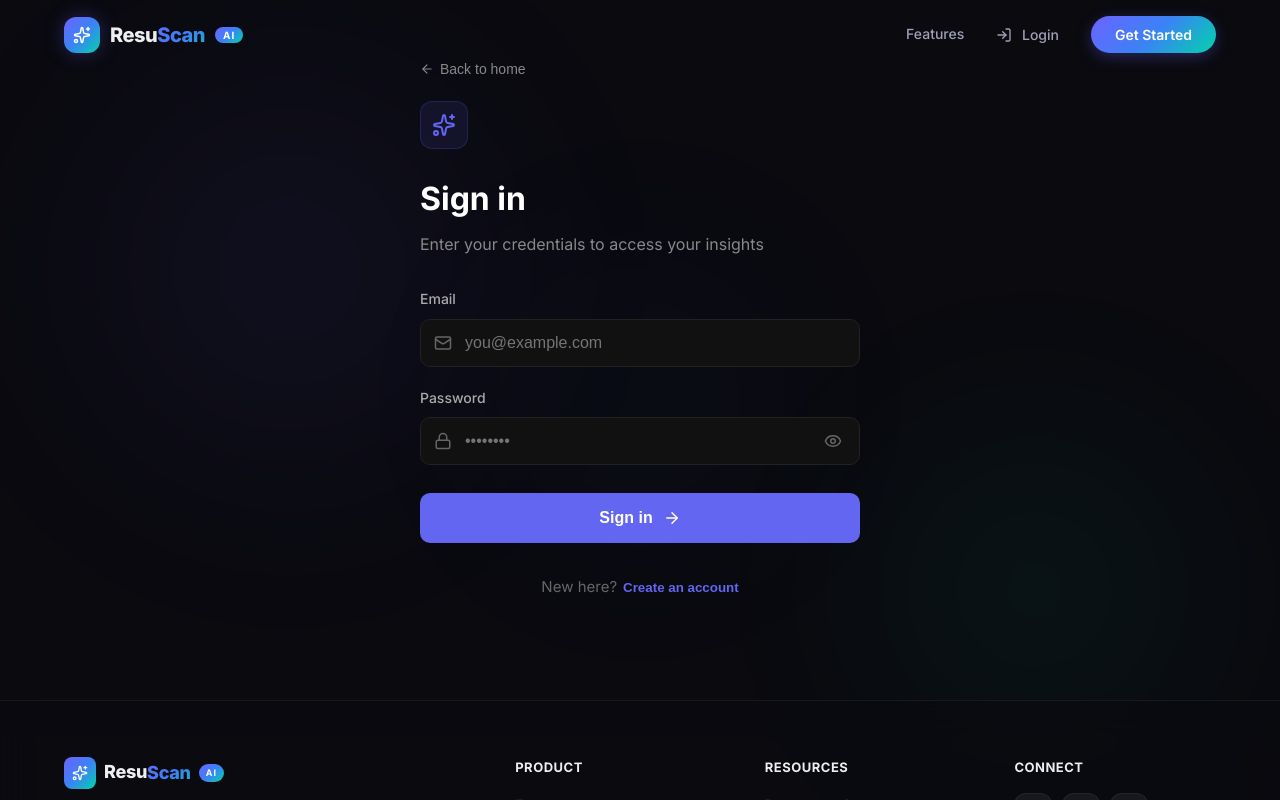
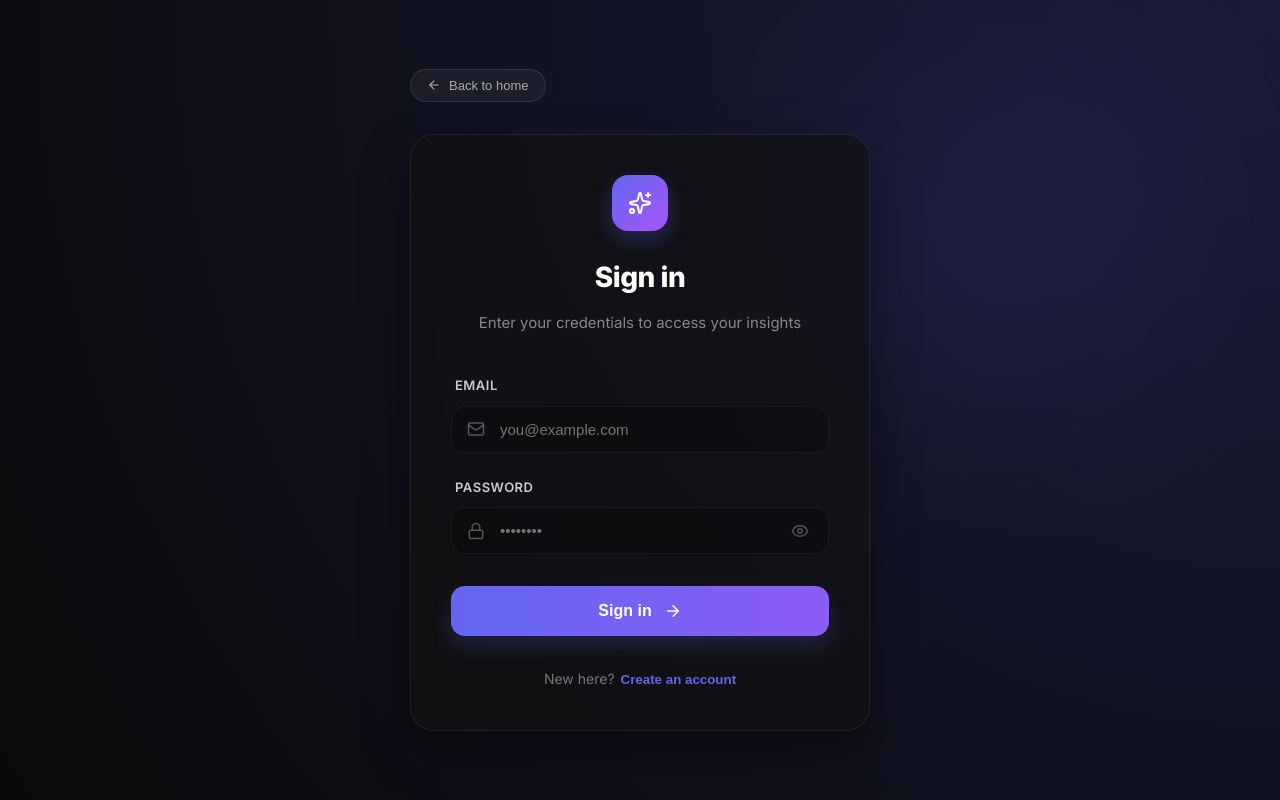
Before and after one commit to RAISHUBHAM3803/resume-analyzer, a React (Vite) app in the folder client/: page / in a window 1280 px wide. Both pictures are taken after a click on the button "Get Started". Shown: the top 800 px of the page. Built offline with nearby package versions, Linux system fonts and the light colour scheme.

Commit message:
style: rearrange auth UI into centered glassmorphic card

```diff
--- a/client/src/App.jsx
+++ b/client/src/App.jsx
@@ -51,6 +51,7 @@ function App() {
         <div className="orb orb-3"></div>
       </div>
 
+      {view !== "auth" && (
         <Navbar
           onLogoClick={goHome}
           onGetStarted={goUpload}
@@ -59,6 +60,7 @@ function App() {
           onLogout={handleLogout}
           onLoginClick={goAuth}
         />
+      )}
 
       <main className="main-content">
         {view === "home" && <HeroSection onGetStarted={goUpload} />}
--- a/client/src/components/Auth.css
+++ b/client/src/components/Auth.css
@@ -1,101 +1,118 @@
 .auth-section {
-  min-height: calc(100vh - 100px);
+  min-height: 100vh;
   display: flex;
   align-items: center;
   justify-content: center;
-  padding: 2rem;
-  font-family: 'Inter', system-ui, -apple-system, sans-serif;
+  padding: 1.5rem;
+  background: radial-gradient(circle at top right, #1a1b3a 0%, #0a0a0a 100%);
+  position: relative;
+  overflow: hidden;
+}
+
+/* Background decorative elements */
+.auth-section::before {
+  content: '';
+  position: absolute;
+  width: 300px;
+  height: 300px;
+  background: #6366f1;
+  filter: blur(120px);
+  opacity: 0.15;
+  top: 10%;
+  right: 10%;
+  z-index: 0;
 }
 
 .auth-container {
   width: 100%;
-  max-width: 440px;
+  max-width: 460px;
   position: relative;
+  z-index: 1;
 }
 
 .auth-back {
-  position: absolute;
-  top: -40px;
-  left: 0;
-  background: none;
-  border: none;
-  color: #888;
+  background: rgba(255, 255, 255, 0.05);
+  border: 1px solid rgba(255, 255, 255, 0.1);
+  color: #aaa;
+  padding: 8px 16px;
+  border-radius: 100px;
   cursor: pointer;
-  font-size: 14px;
-  display: flex;
+  font-size: 13px;
+  display: inline-flex;
   align-items: center;
-  gap: 6px;
-  transition: color 0.2s;
+  gap: 8px;
+  transition: all 0.3s ease;
+  margin-bottom: 2rem;
+  backdrop-filter: blur(4px);
 }
 
 .auth-back:hover {
   color: #fff;
+  background: rgba(255, 255, 255, 0.1);
+  border-color: rgba(255, 255, 255, 0.2);
+  transform: translateX(-4px);
 }
 
 .auth-card {
-  background: transparent;
-  width: 100%;
+  background: rgba(18, 18, 18, 0.7);
+  backdrop-filter: blur(12px);
+  border: 1px solid rgba(255, 255, 255, 0.08);
+  border-radius: 24px;
+  padding: 2.5rem;
+  box-shadow: 0 20px 50px rgba(0, 0, 0, 0.4);
 }
 
 .auth-hdr {
-  margin-bottom: 2rem;
+  text-align: center;
+  margin-bottom: 2.5rem;
 }
 
 .auth-icon {
-  width: 48px;
-  height: 48px;
-  background: rgba(99, 102, 241, 0.1);
-  border: 1px solid rgba(99, 102, 241, 0.2);
-  border-radius: 12px;
+  width: 56px;
+  height: 56px;
+  background: linear-gradient(135deg, #6366f1 0%, #a855f7 100%);
+  border-radius: 16px;
   display: flex;
   align-items: center;
   justify-content: center;
-  color: #6366f1;
-  margin-bottom: 1.5rem;
+  color: #fff;
+  margin: 0 auto 1.5rem;
+  box-shadow: 0 8px 20px rgba(99, 102, 241, 0.3);
 }
 
 .auth-hdr h2 {
-  font-size: 32px;
-  font-weight: 700;
+  font-size: 28px;
+  font-weight: 800;
   color: #fff;
-  margin-bottom: 0.5rem;
+  margin-bottom: 0.75rem;
+  letter-spacing: -0.5px;
 }
 
 .auth-hdr p {
   color: #888;
-  font-size: 16px;
-  line-height: 1.5;
-}
-
-.auth-error {
-  background: rgba(239, 68, 68, 0.1);
-  border: 1px solid rgba(239, 68, 68, 0.2);
-  color: #ef4444;
-  padding: 0.75rem 1rem;
-  border-radius: 8px;
-  font-size: 14px;
-  display: flex;
-  align-items: center;
-  gap: 8px;
-  margin-bottom: 1.5rem;
+  font-size: 15px;
+  line-height: 1.6;
 }
 
 .auth-form {
   display: flex;
   flex-direction: column;
-  gap: 1.25rem;
+  gap: 1.5rem;
 }
 
 .input-group {
   display: flex;
   flex-direction: column;
-  gap: 0.5rem;
+  gap: 0.6rem;
 }
 
 .input-label {
-  font-size: 14px;
-  font-weight: 500;
-  color: #aaa;
+  font-size: 13px;
+  font-weight: 600;
+  color: #ccc;
+  margin-left: 4px;
+  text-transform: uppercase;
+  letter-spacing: 0.5px;
 }
 
 .input-wrapper {
@@ -106,27 +123,32 @@
 
 .input-icon-left {
   position: absolute;
-  left: 14px;
-  color: #666;
+  left: 16px;
+  color: #555;
   pointer-events: none;
+  transition: color 0.3s ease;
 }
 
 .auth-input {
   width: 100%;
-  background: #111;
-  border: 1px solid #222;
-  border-radius: 10px;
-  padding: 14px 14px 14px 44px;
+  background: rgba(0, 0, 0, 0.2);
+  border: 1.5px solid rgba(255, 255, 255, 0.05);
+  border-radius: 14px;
+  padding: 14px 14px 14px 48px;
   color: #fff;
-  font-size: 16px;
-  transition: all 0.2s ease;
+  font-size: 15px;
+  transition: all 0.3s cubic-bezier(0.4, 0, 0.2, 1);
 }
 
 .auth-input:focus {
   outline: none;
   border-color: #6366f1;
-  background: #161616;
+  background: rgba(0, 0, 0, 0.4);
   box-shadow: 0 0 0 4px rgba(99, 102, 241, 0.1);
+}
+
+.auth-input:focus + .input-icon-left {
+  color: #6366f1;
 }
 
 .password-toggle {
@@ -134,41 +156,43 @@
   right: 14px;
   background: none;
   border: none;
-  color: #666;
+  color: #555;
   cursor: pointer;
   display: flex;
   align-items: center;
   justify-content: center;
-  padding: 4px;
+  padding: 6px;
+  border-radius: 8px;
+  transition: all 0.2s;
 }
 
 .password-toggle:hover {
-  color: #aaa;
+  color: #fff;
+  background: rgba(255, 255, 255, 0.05);
 }
 
-
-/* Submit Button Styles */
 .auth-btn {
-  background: #6366f1;
+  background: linear-gradient(90deg, #6366f1 0%, #8b5cf6 100%);
   color: #fff;
   border: none;
-  border-radius: 10px;
+  border-radius: 14px;
   padding: 16px;
   font-size: 16px;
-  font-weight: 600;
+  font-weight: 700;
   cursor: pointer;
   display: flex;
   align-items: center;
   justify-content: center;
-  gap: 10px;
-  transition: all 0.2s ease;
+  gap: 12px;
+  transition: all 0.3s ease;
   margin-top: 0.5rem;
+  box-shadow: 0 10px 20px rgba(99, 102, 241, 0.2);
 }
 
 .auth-btn:hover:not(:disabled) {
-  background: #4f46e5;
-  transform: translateY(-1px);
-  box-shadow: 0 4px 12px rgba(99, 102, 241, 0.3);
+  transform: translateY(-2px);
+  box-shadow: 0 15px 30px rgba(99, 102, 241, 0.3);
+  filter: brightness(1.1);
 }
 
 .auth-btn:active:not(:disabled) {
@@ -176,23 +200,22 @@
 }
 
 .auth-btn:disabled {
-  opacity: 0.6;
+  opacity: 0.5;
   cursor: not-allowed;
 }
 
-/* Footer Switcher */
 .auth-footer {
   margin-top: 2rem;
   text-align: center;
-  font-size: 15px;
-  color: #666;
+  font-size: 14px;
+  color: #777;
 }
 
 .auth-switch {
   background: none;
   border: none;
   color: #6366f1;
-  font-weight: 600;
+  font-weight: 700;
   cursor: pointer;
   margin-left: 6px;
   padding: 0;
@@ -200,29 +223,31 @@
 }
 
 .auth-switch:hover {
-  color: #818cf8;
+  color: #8b5cf6;
   text-decoration: underline;
 }
 
-/* Animations */
+/* Response animations */
 .fade-in {
-  animation: fadeIn 0.4s ease-out forwards;
+  animation: slideUp 0.6s cubic-bezier(0.22, 1, 0.36, 1) forwards;
 }
 
-@keyframes fadeIn {
-  from { opacity: 0; transform: translateY(10px); }
+@keyframes slideUp {
+  from { opacity: 0; transform: translateY(30px); }
   to { opacity: 1; transform: translateY(0); }
 }
 
-.spinner {
-  width: 20px;
-  height: 20px;
-  border: 2px solid rgba(255, 255, 255, 0.3);
-  border-radius: 50%;
-  border-top-color: #fff;
-  animation: spin 0.8s linear infinite;
+@media (max-width: 480px) {
+  .auth-card {
+    padding: 1.5rem;
+    border-radius: 0;
+    background: transparent;
+    border: none;
+    box-shadow: none;
+  }
+  .auth-section {
+    align-items: flex-start;
+    padding: 1rem;
+    background: #0a0a0a;
+  }
 }
-
-@keyframes spin {
-  to { transform: rotate(360deg); }
-}
```
Lines whose indentation alone changed are shown as unchanged.
